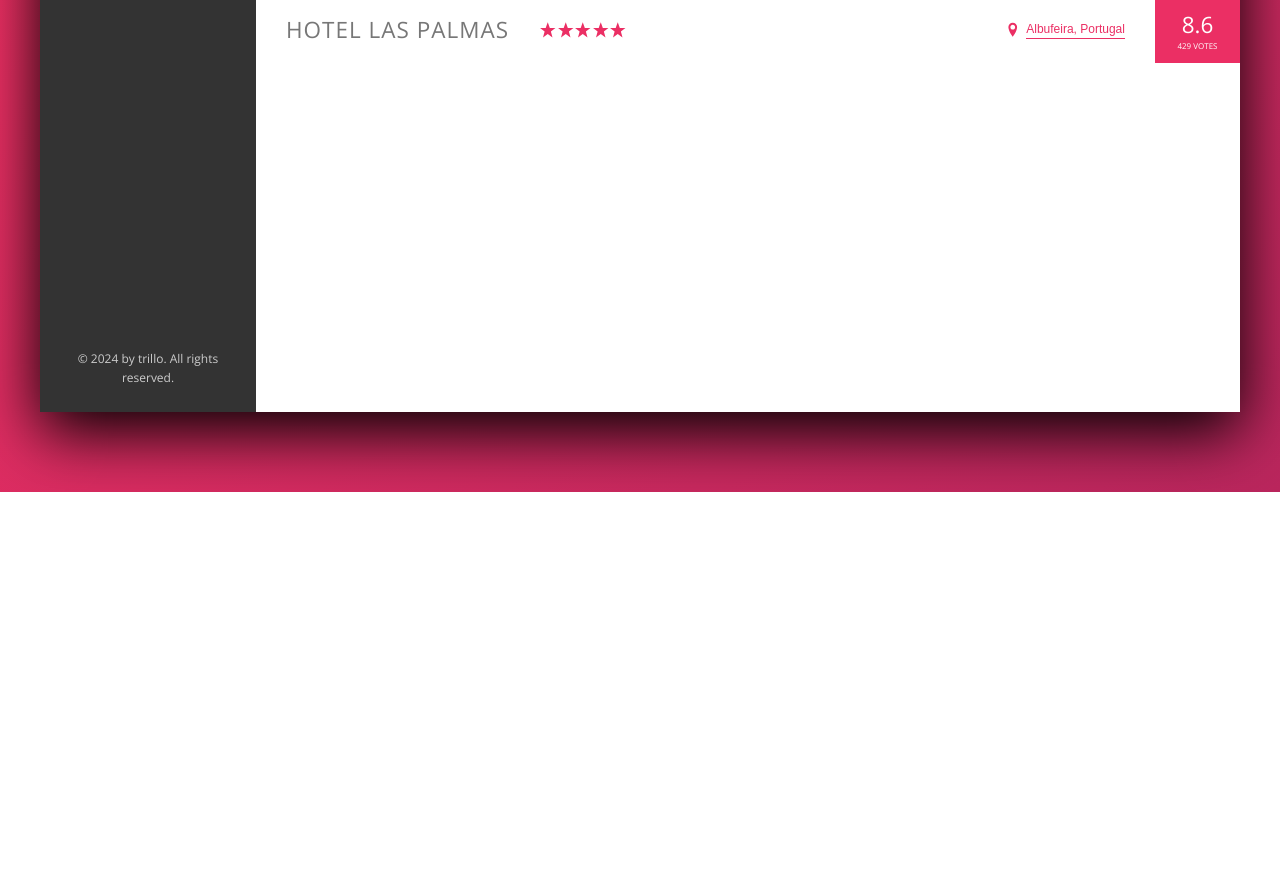
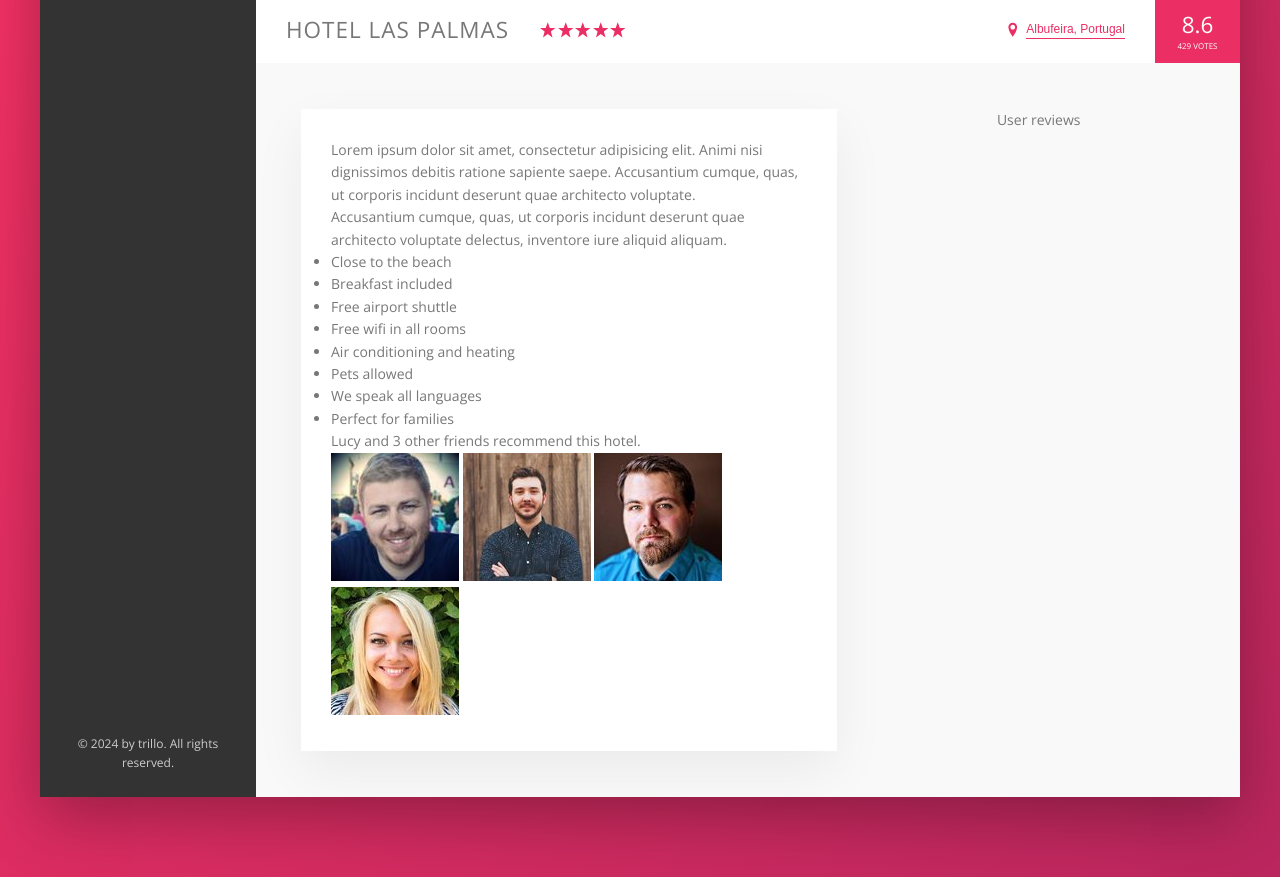
Before and after one commit to Mureithi820/Trillo, a website: page index.html in a window 1280 px wide. Shown: the part 538-1415 px from the top of the page. Before the commit the page ends 1030 px from the top, so only its background shows below. Drawn offline with nearby package versions, Linux system fonts and the light colour scheme.

Commit message:
Build the description section

```diff
--- a/index.html
+++ b/index.html
@@ -154,6 +154,40 @@
               <div class="overview__rating-average">8.6</div>
               <div class="overview__rating-count">429 votes</div>
           </div>
+          </div>
+          <div class="detail">
+            <div class="description">
+              <p class="paragraph">
+                Lorem ipsum dolor sit amet, consectetur adipisicing elit. Animi nisi dignissimos debitis ratione sapiente saepe. Accusantium cumque, quas, ut corporis incidunt deserunt quae architecto voluptate.
+            </p>
+            <p class="paragraph">
+                Accusantium cumque, quas, ut corporis incidunt deserunt quae architecto voluptate delectus, inventore iure aliquid aliquam.
+            </p>
+            <ul class="list">
+              <li class="list__item">Close to the beach</li>
+              <li class="list__item">Breakfast included</li>
+              <li class="list__item">Free airport shuttle</li>
+              <li class="list__item">Free wifi in all rooms</li>
+              <li class="list__item">Air conditioning and heating</li>
+              <li class="list__item">Pets allowed</li>
+              <li class="list__item">We speak all languages</li>
+              <li class="list__item">Perfect for families</li>
+          </ul>
+          <div class="recommend">
+            <p class="recommend__count">
+                Lucy and 3 other friends recommend this hotel.
+            </p>
+            <div class="recommend__friends">
+                <img src="img/user-3.jpg" alt="Friend 1" class="recommend__photo">
+                <img src="img/user-4.jpg" alt="Friend 2" class="recommend__photo">
+                <img src="img/user-5.jpg" alt="Friend 3" class="recommend__photo">
+                <img src="img/user-6.jpg" alt="Friend 4" class="recommend__photo">
+            </div>
+        </div>
+            </div>
+            <div class="user-reviews">
+              User reviews
+            </div>
         </main>
       </div>
     </div>
--- a/sass/_base.scss
+++ b/sass/_base.scss
@@ -29,7 +29,10 @@ Grey dark 3: #999
   --color-grey-dark-2: #777;
   --color-grey-dark-3: #999;
 
-  --shadow-dark: 0 2rem 6rem rgba(0, 0, 0.3);
+  --shadow-dark: 0 2rem 6rem rgba(0, 0, 0, 0.3);
+  --shadow-light: 0 2rem 5rem rgba(0, 0, 0, 0.06);
+
+  --line: 1px solid var(--color-grey-light-1);
 }
 
 * {
--- a/sass/_layout.scss
+++ b/sass/_layout.scss
@@ -33,7 +33,31 @@
 
 .hotel-view {
   background-color: #fff;
-  height: 80rem;
 
   flex: 1;
 }
+
+.detail {
+  font-size: 1.4rem;
+  display: flex;
+  padding: 4.5rem;
+  background-color: var(--color-grey-light-1);
+  border-bottom: var(--line);
+}
+
+.description {
+  font-size: 1.4rem;
+  background-color: #fff;
+  box-shadow: var(--shadow-light);
+  padding: 3rem;
+  flex: 0 0 60%;
+  margin-right: 4.5rem;
+}
+
+.user-reviews {
+  flex: 1;
+
+  display: flex;
+  flex-direction: column;
+  align-items: center;
+}
```
Also changed, not shown: css/style.css.
